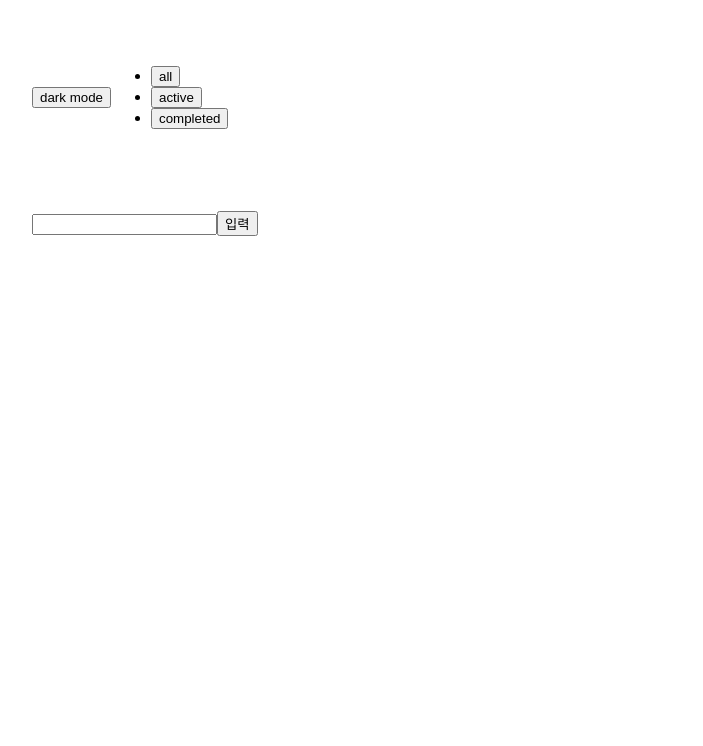
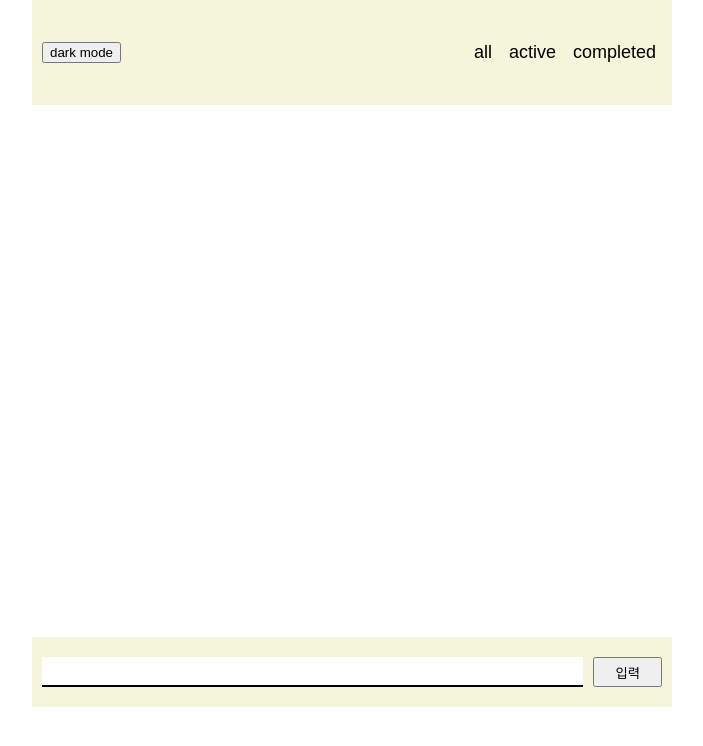
Before and after one commit to dahye831/Todo, a React (Create React App) app: page / in a window 1280 px wide. Shown: the top 746 px of the page, without its empty margins (288-991 px from the left). Built offline with nearby package versions, Linux system fonts and the light colour scheme; the HTML template or start-up script is replaced by a standard one.

Commit message:
style: 스타일 적용

```diff
--- a/src/App.css
+++ b/src/App.css
@@ -1,6 +1,10 @@
 body, div, p, h1, h2, h3 {
   margin: 0;
   padding: 0;
+}
+
+ul {
+  list-style: none;
 }
 
 main {
@@ -8,81 +12,83 @@ main {
   margin: 0 auto;
 }
 
-h2 {
-  font-size: 20px;
+.header {
+  display: flex;
+  align-items: center;
+  justify-content: space-between;
+  padding: 20px 10px;
+  box-sizing: border-box;
+  background-color: beige;
 }
 
-header {
-  display: flex;
-  align-items: center;
-  padding: 50px 0;
+.header__button-mode {
+  flex-shrink: 0
 }
 
-header strong {
-  display: block;
+.filterList {
+  display: inline-flex;
+  gap: 0 5px;
 }
 
-h2.header__title {
-  font-size: 28px;
-  line-height: 37px;
+.filterItem {
+  padding: 5px 0;
 }
 
-section {
-  padding: 30px 20px;
-  background-color: #f6f2f2;
-  border-radius : 10px;
+.filterItem--on {
+  border-bottom: 2px solid black;
 }
 
-section + section {
-  margin-top: 30px;
+.filterItem__button {
+  border: 0;
+  background-color: transparent;
+  font-size: 18px;
 }
 
-.todoEditor__box {
-  display: flex;
-  gap: 10px;
-  height: 30px;
-  align-items: center;
-  margin-top: 10px;
+.todoList {
+  min-height: 500px;
+  padding: 0 10px;
 }
 
-.todoEditor__input {
+.todoInput {
+  display: flex;
+  gap: 0 10px;
+  width: 100%;
+  height: 70px;
+  padding: 20px 10px;
+  background-color: beige;
+  box-sizing: border-box;
+}
+
+.todoInput__input {
   flex: 1;
   height: 100%;
+  border: 0;
+  border-bottom: 2px solid black;
+  box-sizing: border-box;
 }
 
-.todoEditor__button {
-display: inline-flex;
-  align-items: center;
-  justify-content: center;
+.todoInput__button {
   flex-shrink: 0;
   height: 100%;
   padding: 0 20px;
-  background-color: black;
-  border-radius: 5px;
-  color: #fff
-}
-
-.todoList__search {
-  width: 100%;
-  height: 30px;
-  margin-top: 10px;
-  border: 0;
-  border-bottom: 1px dashed #cbcbcb;
-  background-color: transparent;
 }
 
 .todoItem {
   display: flex;
   align-items: center;
   justify-content: space-between;
-  padding: 10px 0;
+  width: 100%;
 }
 
 .todoItem + .todoItem {
-  margin-top: 5px;
+  margin-top: 10px;
 }
 
 .todoItem__box {
-  display: flex;
-  align-items: center;
+  flex: 1;
 }
+
+.todoItem__button-delete {
+  flex-shrink: 0;
+  padding: 0 20px;
+}
--- a/src/App.jsx
+++ b/src/App.jsx
@@ -3,8 +3,9 @@ import './App.css';
 import Header from './components/Header';
 import TodoList from './components/TodoList';
 
-const filters = ["all", "active", "completed"];
+
 function App() {
+  const filters = ["all", "active", "completed"];
   const [filter, setFilter] = useState(filters[0])
 
   return (
--- a/src/components/Header.jsx
+++ b/src/components/Header.jsx
@@ -4,7 +4,7 @@ import TodoFilter from './TodoFilter';
 export default function Header({ filters, onFilter }) {
   return (
     <header className="header">
-      <button className="button-mode">dark mode</button>
+      <button className="header__button-mode">dark mode</button>
       <TodoFilter filters={filters} onFilter={onFilter} />
     </header>
   );
--- a/src/components/TodoFilter.jsx
+++ b/src/components/TodoFilter.jsx
@@ -1,14 +1,21 @@
-import React from 'react';
+import React, { useState } from 'react';
 
 export default function TodoFilter({ filters, onFilter }) {
-
+  const [selected, setSelected] = useState(null)
   return (
     <ul className="filterList">
       {filters.map((value, index) => (
-        <li className="filterItem" key={index}>
+        <li
+          className={`filterItem ${selected === value && "filterItem--on"}`}
+          key={index}
+        >
           <button
             className="filterItem__button"
-            onClick={() => onFilter(value)}
+            onClick={() => {
+              onFilter(value);
+              setSelected(value);
+            }}
+            aria-selected={selected === value}
           >
             {value}
           </button>
--- a/src/components/TodoInput.jsx
+++ b/src/components/TodoInput.jsx
@@ -10,7 +10,7 @@ const TodoInput = ({ onAdd }) => {
     setValue('')
   };
   return (
-    <div>
+    <div className='todoInput'>
       <input
         type="text"
         className="todoInput__input"
```
